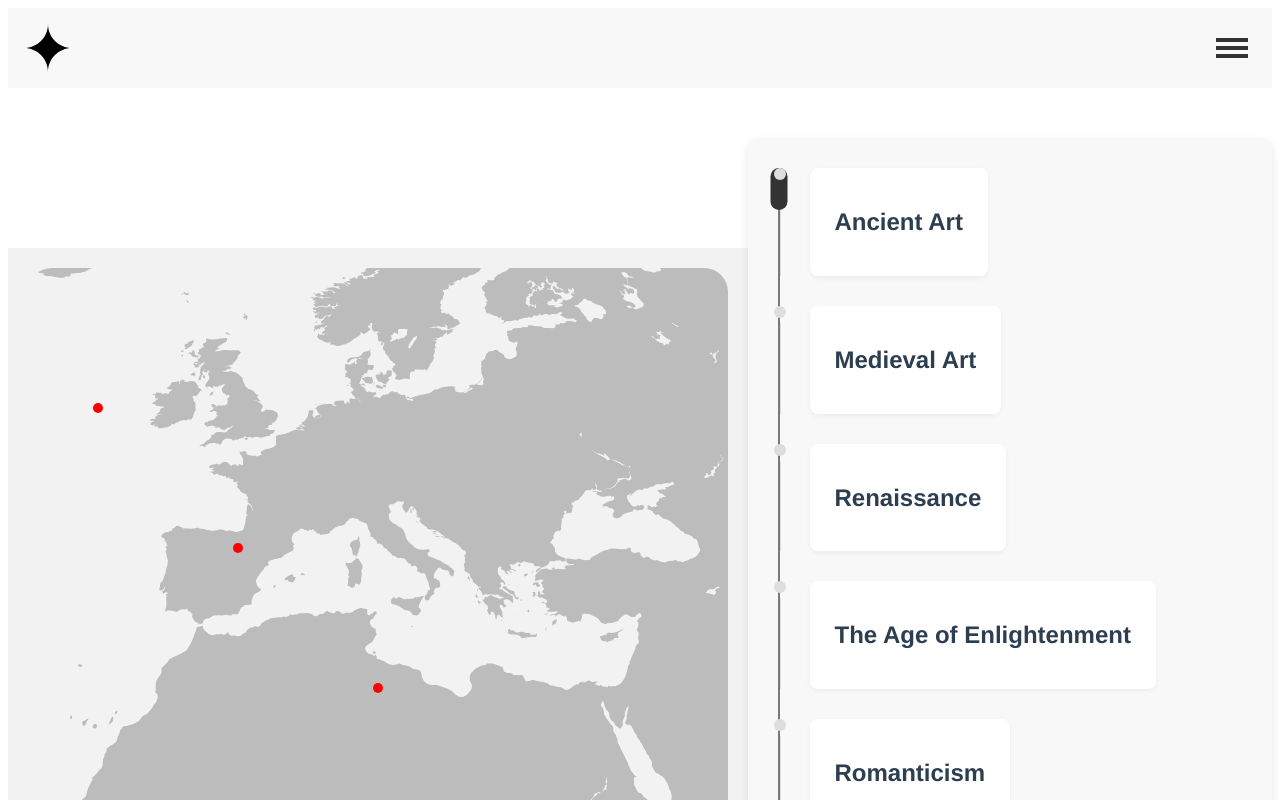
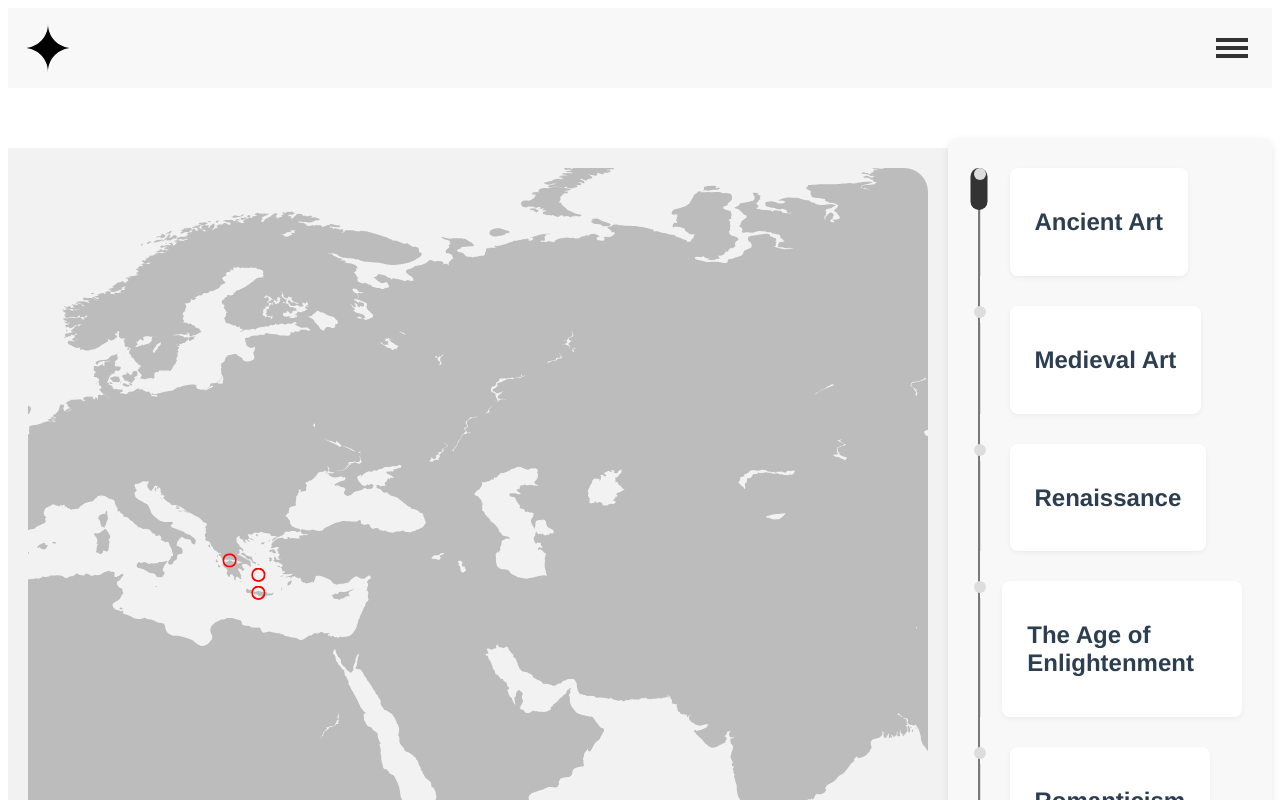
Before and after one commit to seryozhaokhta/art-timeline, a Vue app: page / in a window 1280 px wide. Shown: the top 800 px of the page. Built offline with nearby package versions, Linux system fonts and the light colour scheme.

Commit message:
fix huix add points in map

```diff
--- a/src/components/GridOverlay.vue
+++ /dev/null
@@ -1,43 +0,0 @@
-<!-- components/GridOverlay.vue -->
-
-<template>
-    <div class="grid-overlay">
-        <div v-for="point in points" :key="point.id" class="point" :style="{ top: point.y + '%', left: point.x + '%' }">
-        </div>
-    </div>
-</template>
-
-<script>
-export default {
-    name: 'GridOverlay',
-    props: {
-        points: {
-            type: Array,
-            required: true,
-            default: () => []
-        }
-    }
-};
-</script>
-
-<style scoped>
-.grid-overlay {
-    position: absolute;
-    top: 0;
-    left: 0;
-    width: 100%;
-    height: 100%;
-    pointer-events: none;
-    /* Ensures the grid doesn't block interactions with the map */
-}
-
-.point {
-    width: 10px;
-    height: 10px;
-    background-color: red;
-    border-radius: 50%;
-    position: absolute;
-    transform: translate(-50%, -50%);
-    /* Centers the point at the given coordinates */
-}
-</style>
--- a/src/components/MapApp.vue
+++ b/src/components/MapApp.vue
@@ -3,31 +3,31 @@
 <template>
     <div class="map-container">
         <div class="map-mask">
-            <img :src="worldMap" alt="World Map" class="world-map" />
-            <GridOverlay :points="points" />
+            <svg class="world-map" viewBox="0 0 1000 500">
+                <image href="@/assets/World_map_blank_without_borders.svg" width="100%" height="100%" />
+                <image v-for="point in points" :key="point.id" :href="pointIcon" :x="point.x" :y="point.y" width="4"
+                    height="4" />
+            </svg>
         </div>
     </div>
 </template>
 
 <script>
-import worldMap from '@/assets/World_map_blank_without_borders.svg';
-import GridOverlay from './GridOverlay.vue';
+import pointIcon from '@/assets/POINT.svg'; // Путь к вашему SVG-изображению точки
 
 export default {
     name: 'MapApp',
-    components: {
-        GridOverlay
-    },
     data() {
         return {
-            worldMap,
+            pointIcon,
             points: [
-                { id: 1, x: 10, y: 20 },
-                { id: 2, x: 30, y: 40 },
-                { id: 3, x: 50, y: 60 }
+                // Координаты для изображений точек в системе координат SVG
+                { id: 1, x: 537, y: 141 },
+                { id: 2, x: 537, y: 136 },
+                { id: 3, x: 529, y: 132 }
             ]
         };
-    }
+    },
 };
 </script>
 
@@ -41,24 +41,23 @@ export default {
     padding: 20px;
     background-color: rgba(128, 128, 128, 0.103);
     position: relative;
-    /* Ensure the container is positioned relative for absolute positioning inside */
 }
 
 .map-mask {
-    width: 700px;
-    height: 700px;
+    width: 900px;
+    /* Установите ширину, чтобы она соответствовала максимальной ширине */
+    height: 900px;
+    /* Максимальная ширина для маски */
     overflow: hidden;
     position: relative;
     border-radius: 24px;
+    display: flex;
+    justify-content: center;
+    align-items: center;
 }
 
 .world-map {
-    position: absolute;
-    top: 90%;
-    left: -1%;
-    transform: scale(5.5);
+    transform: scale(4) translateX(-10%) translateY(20%);
     transform-origin: 50% 50%;
-    width: 100%;
-    height: auto;
 }
 </style>
```
Also changed, not shown: src/assets/POINT.svg (added).
